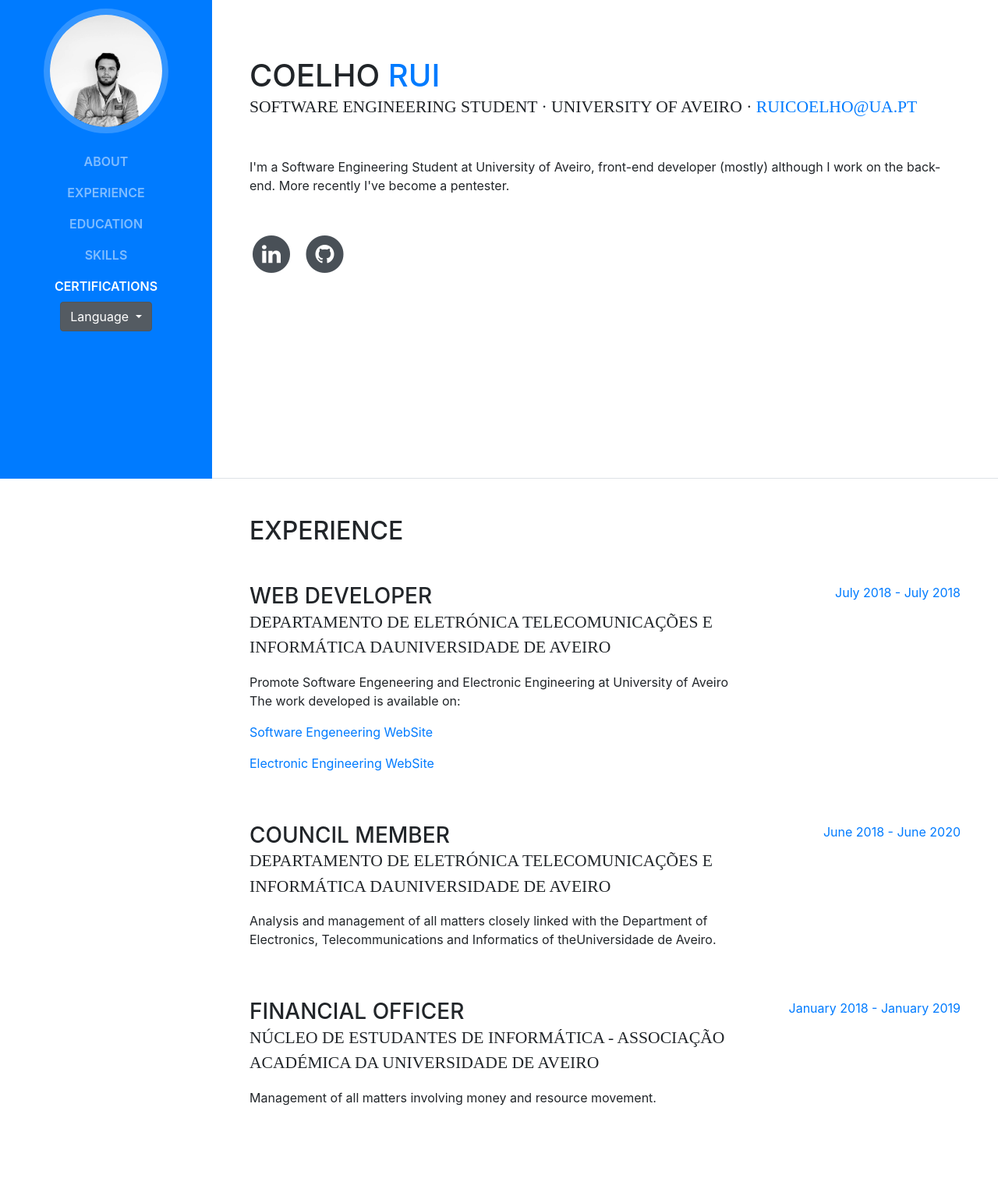
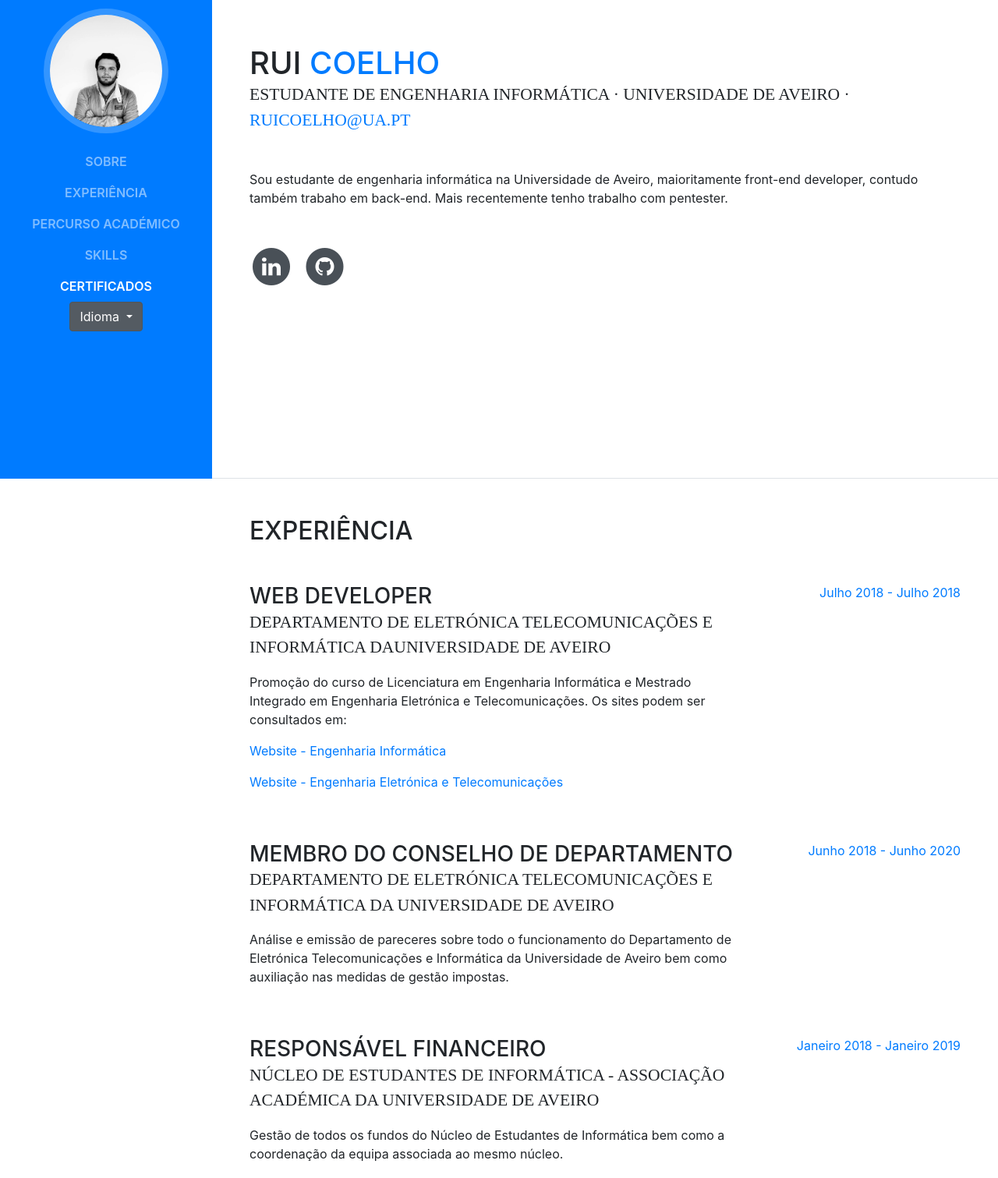
Before and after one commit to user-cube/aboutMePT, a website with bundled scripts: page index.html in a window 1280 px wide. Shown: the part 186-1697 px from the top of the page at 78% size. Built offline with nearby package versions, Linux system fonts and the light colour scheme; a web font is replaced by a local one.

Commit message:
All done

```diff
--- a/index.html
+++ b/index.html
@@ -29,7 +29,7 @@
 
     <nav class="navbar navbar-expand-lg navbar-dark bg-primary fixed-top" id="sideNav">
       <a class="navbar-brand js-scroll-trigger" href="#page-top">
-        <span class="d-block d-lg-none">Start Bootstrap</span>
+        <span class="d-block d-lg-none">Resume - rc</span>
         <span class="d-none d-lg-block">
           <img class="img-fluid img-profile rounded-circle mx-auto mb-2" src="img/profile.jpg" alt="">
         </span>
@@ -40,29 +40,29 @@
       <div class="collapse navbar-collapse" id="navbarSupportedContent">
         <ul class="navbar-nav">
           <li class="nav-item">
-            <a class="nav-link js-scroll-trigger" href="#about">About</a>
+            <a class="nav-link js-scroll-trigger" href="#about">Sobre</a>
           </li>
           <li class="nav-item">
-            <a class="nav-link js-scroll-trigger" href="#experience">Experience</a>
+            <a class="nav-link js-scroll-trigger" href="#experience">Experiência</a>
           </li>
           <li class="nav-item">
-            <a class="nav-link js-scroll-trigger" href="#education">Education</a>
+            <a class="nav-link js-scroll-trigger" href="#education">Percurso académico</a>
           </li>
           <li class="nav-item">
             <a class="nav-link js-scroll-trigger" href="#skills">Skills</a>
           </li>
           <li class="nav-item">
-            <a class="nav-link js-scroll-trigger" href="#awards">Certifications</a>
+            <a class="nav-link js-scroll-trigger" href="#awards">Certificados</a>
           </li>
           <li>
           	<div class="dropdown show">
           		<a class="btn btn-secondary dropdown-toggle" href="#" role="button" id="dropdownMenuLink" data-toggle="dropdown" aria-haspopup="true" aria-expanded="false">
-          			Language
+          			Idioma
           		</a>
 
           		<div class="dropdown-menu" aria-labelledby="dropdownMenuLink">
-          			<a class="dropdown-item" href="https://user-cube.github.io/aboutMe">English</a>
-          			<a class="dropdown-item" href="https://user-cube.github.io/aboutMePT">Portuguese</a>
+          			<a class="dropdown-item" href="https://user-cube.github.io/aboutMe">Inglês</a>
+          			<a class="dropdown-item" href="https://user-cube.github.io/aboutMePT">Português</a>
           		</div>
           	</div>
           </li>
@@ -74,13 +74,13 @@
 
       <section class="resume-section p-3 p-lg-5 d-flex d-column" id="about">
         <div class="my-auto">
-          <h1 class="mb-0">Coelho
-            <span class="text-primary">Rui</span>
+          <h1 class="mb-0">Rui
+            <span class="text-primary">Coelho</span>
           </h1>
-          <div class="subheading mb-5">Software Engineering Student · University of Aveiro ·
+          <div class="subheading mb-5">Estudante de Engenharia Informática · Universidade de Aveiro ·
             <a href="mailto:name@email.com">ruicoelho@ua.pt</a>
           </div>
-          <p class="mb-5">I'm a Software Engineering Student at University of Aveiro, front-end developer (mostly) although I work on the back-end. More recently I've become a pentester.
+          <p class="mb-5"> Sou estudante de engenharia informática na Universidade de Aveiro, maioritamente front-end developer, contudo também trabaho em back-end. Mais recentemente tenho trabalho com pentester.
           </p>
           <ul class="list-inline list-social-icons mb-0">
             <li class="list-inline-item">
@@ -105,42 +105,41 @@
 
       <section class="resume-section p-3 p-lg-5 d-flex flex-column" id="experience">
         <div class="my-auto">
-          <h2 class="mb-5">Experience</h2>
+          <h2 class="mb-5">Experiência</h2>
 
           <div class="resume-item d-flex flex-column flex-md-row mb-5">
             <div class="resume-content mr-auto">
               <h3 class="mb-0">Web Developer</h3>
               <div class="subheading mb-3">Departamento de Eletrónica Telecomunicações e Informática daUniversidade de Aveiro</div>
-              <p>Promote Software Engeneering and Electronic Engineering at University of Aveiro
-              	The work developed is available on:
-              	<a href="http://deti-cdn.clients.ua.pt/lei/"><p>Software Engeneering WebSite</p></a>
-              	<a href="http://deti-cdn.clients.ua.pt/mieet/"><p>Electronic Engineering WebSite</p></a>
+              <p>Promoção do curso de Licenciatura em Engenharia Informática e Mestrado Integrado em Engenharia Eletrónica e Telecomunicações. Os sites podem ser consultados em:
+              	<a href="http://deti-cdn.clients.ua.pt/lei/"><p>Website - Engenharia Informática</p></a>
+              	<a href="http://deti-cdn.clients.ua.pt/mieet/"><p>Website - Engenharia Eletrónica e Telecomunicações</p></a>
               </p>
             </div>
             <div class="resume-date text-md-right">
-              <span class="text-primary">July 2018 - July 2018</span>
+              <span class="text-primary">Julho 2018 - Julho 2018</span>
             </div>
           </div>
 
           <div class="resume-item d-flex flex-column flex-md-row mb-5">
             <div class="resume-content mr-auto">
-              <h3 class="mb-0">Council member</h3>
-              <div class="subheading mb-3">Departamento de Eletrónica Telecomunicações e Informática daUniversidade de Aveiro</div>
-              <p>Analysis and management of all matters closely linked with the Department of Electronics, Telecommunications and Informatics of theUniversidade de Aveiro.</p>
+              <h3 class="mb-0">Membro do Conselho de Departamento</h3>
+              <div class="subheading mb-3">Departamento de Eletrónica Telecomunicações e Informática da Universidade de Aveiro</div>
+              <p>Análise e emissão de pareceres sobre todo o funcionamento do Departamento de Eletrónica Telecomunicações e Informática da Universidade de Aveiro bem como auxiliação nas medidas de gestão impostas.</p>
             </div>
             <div class="resume-date text-md-right">
-              <span class="text-primary">June 2018 - June 2020</span>
+              <span class="text-primary">Junho 2018 - Junho 2020</span>
             </div>
           </div>
 
           <div class="resume-item d-flex flex-column flex-md-row mb-5">
             <div class="resume-content mr-auto">
-              <h3 class="mb-0">Financial Officer</h3>
+              <h3 class="mb-0">Responsável Financeiro</h3>
               <div class="subheading mb-3">Núcleo de Estudantes de Informática - Associação Académica da Universidade de Aveiro</div>
-              <p>Management of all matters involving money and resource movement.</p>
+              <p>Gestão de todos os fundos do Núcleo de Estudantes de Informática bem como a coordenação da equipa associada ao mesmo núcleo.</p>
             </div>
             <div class="resume-date text-md-right">
-              <span class="text-primary">January 2018 - January 2019</span>
+              <span class="text-primary">Janeiro 2018 - Janeiro 2019</span>
             </div>
           </div>
 
@@ -150,26 +149,26 @@
 
       <section class="resume-section p-3 p-lg-5 d-flex flex-column" id="education">
         <div class="my-auto">
-          <h2 class="mb-5">Education</h2>
+          <h2 class="mb-5">Percurso Académico</h2>
 
           <div class="resume-item d-flex flex-column flex-md-row mb-5">
             <div class="resume-content mr-auto">
-              <h3 class="mb-0">University of Aveiro</h3>
-              <div class="subheading mb-3">Engineering Degree</div>
-              <div>Software Engineering Student</div>
+              <h3 class="mb-0">Universidade de Aveiro</h3>
+              <div class="subheading mb-3">Licenciatura</div>
+              <div>Engenharia Informática</div>
             </div>
             <div class="resume-date text-md-right">
-              <span class="text-primary">October 2016 - Present</span>
+              <span class="text-primary">Outubro 2016 - Present</span>
             </div>
           </div>
 
           <div class="resume-item d-flex flex-column flex-md-row">
             <div class="resume-content mr-auto">
-              <h3 class="mb-0">D. Afonso Henriques High School</h3>
-              <div class="subheading mb-3">Science and technologies</div>
+              <h3 class="mb-0">Escola Secundária D. Afonso Henriques</h3>
+              <div class="subheading mb-3">Ciências e Tecnologias</div>
             </div>
             <div class="resume-date text-md-right">
-              <span class="text-primary">September 2013 - June 2016</span>
+              <span class="text-primary">Setembro 2013 - Junho 2016</span>
             </div>
           </div>
 
@@ -240,7 +239,7 @@
 
 	<section class="resume-section p-3 p-lg-5 d-flex flex-column" id="awards">
         <div class="my-auto">
-          <h2 class="mb-5">Awards &amp; Certifications</h2>
+          <h2 class="mb-5">Prémios e Certificados</h2>
           <ul class="fa-ul mb-0">
             <li>
               <i class="fa-li fa fa-trophy text-warning"></i>
```
